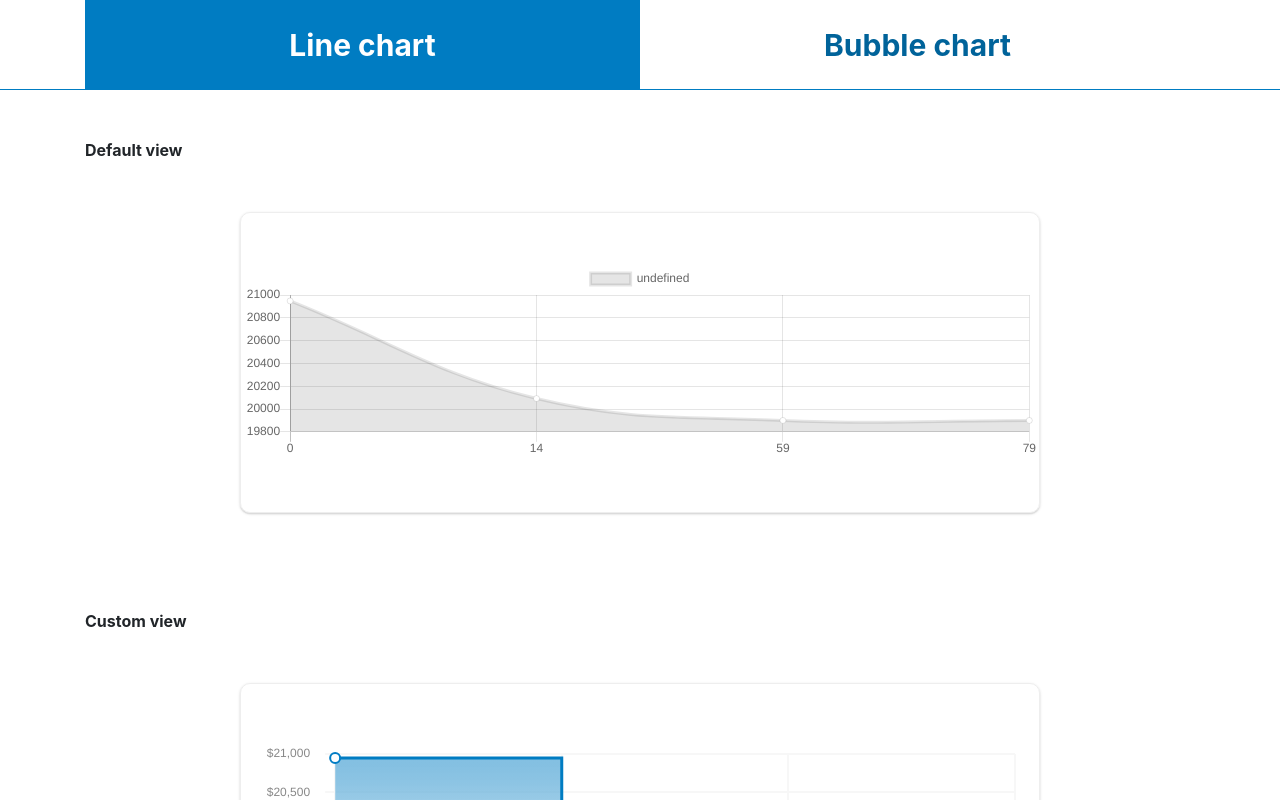
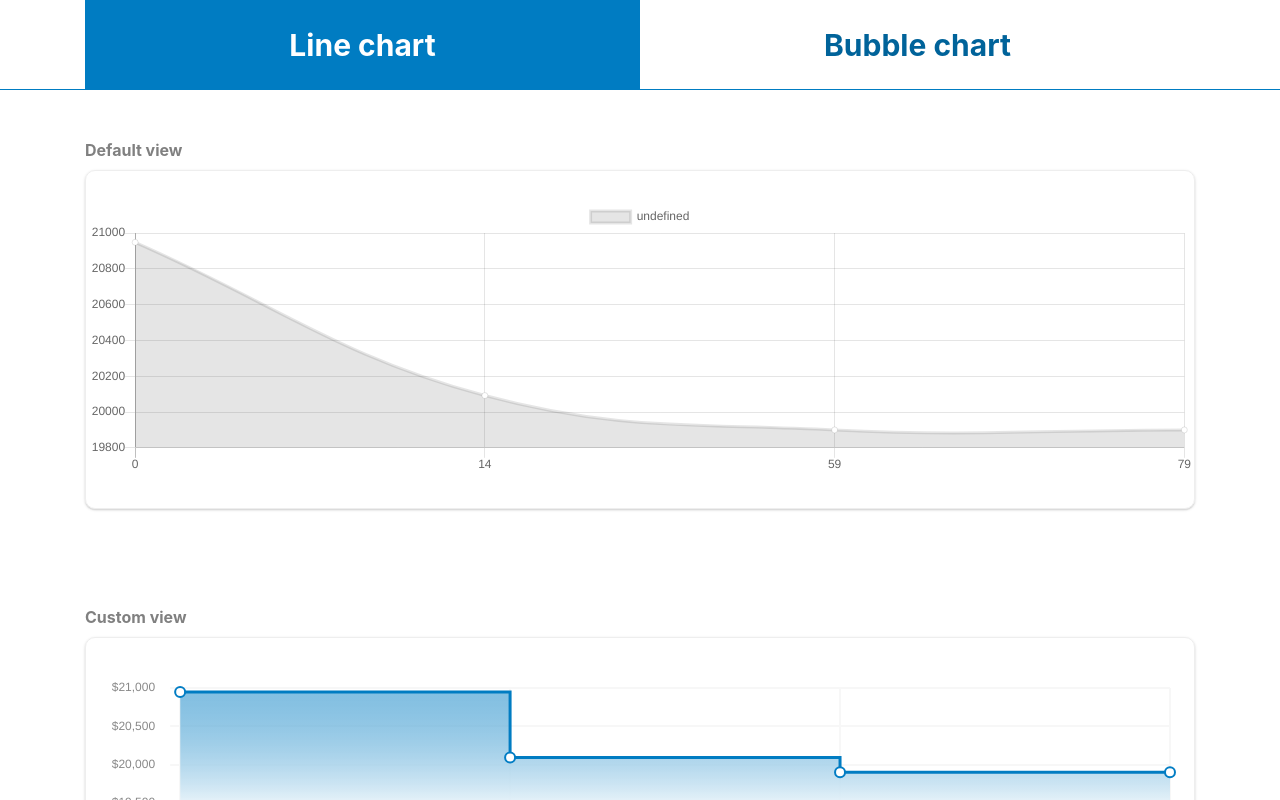
Before and after one commit to lovedisaster/react-chartjs-sample, a React (Create React App) app in the folder react-chartjs-sample/: page / in a window 1280 px wide. Both pictures are taken after a click on the item "Line chart". Shown: the top 800 px of the page. Built offline with nearby package versions, Linux system fonts and the light colour scheme.

Commit message:
style fix

```diff
--- a/react-chartjs-sample/src/LineChart/LineChart.scss
+++ b/react-chartjs-sample/src/LineChart/LineChart.scss
@@ -1,15 +1,18 @@
 .line-chart__wrapper{
-    width: 800px;
+    width: 100%;
     margin: auto;
     height: auto;
     border: 1px solid #eee;
     box-shadow: 0px 2px 1px -1px #dbdbdb, 0px 1px 1px 0px #dbdbdb, 0px 1px 3px 0px #dbdbdb;
-    margin-top: 50px;
     border-radius: 10px;
-    padding: 50px 0;
+    padding: 30px 0;
+    display: flex;
+    justify-items: center;
+    align-items: center;
 }
 
 .text-left{
     width: 100%;
     text-align: left;
+    color: #808080;
 }
```
